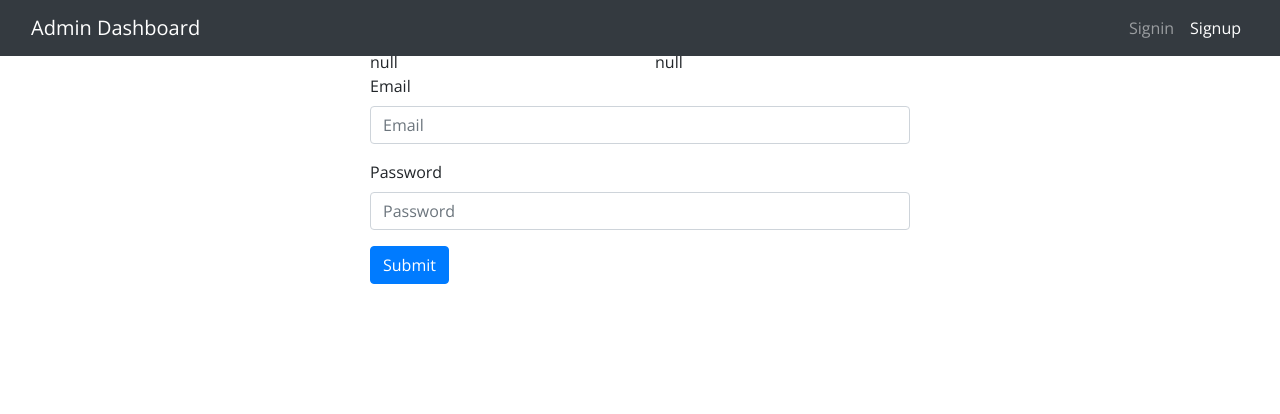
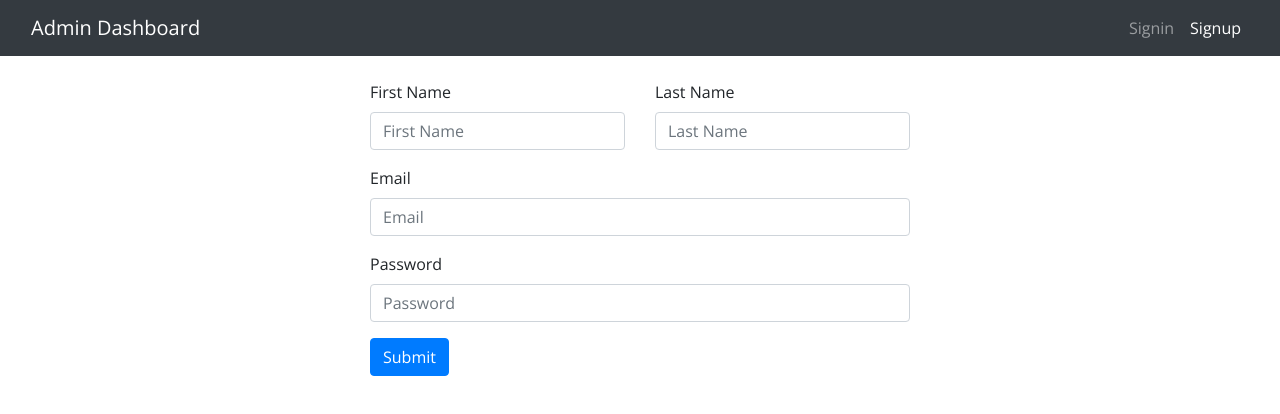
Before and after one commit to josephmathew900/flipkart-clone, a React (Create React App) app in the folder admin-app/: page /signup in a window 1280 px wide. Shown: the top 414 px of the page. Built offline with nearby package versions, Linux system fonts and the light colour scheme.

Commit message:
minor UI fixes

```diff
--- a/admin-app/src/components/UI/Input/index.js
+++ b/admin-app/src/components/UI/Input/index.js
@@ -26,8 +26,6 @@ const Input = (props) => {
         </Form.Group>
       );
       break;
-    case 'text':
-      break;
     default:
       input = (
         <Form.Group>
--- a/admin-app/src/containers/Signin/index.js
+++ b/admin-app/src/containers/Signin/index.js
@@ -27,7 +27,7 @@ const Signin = () => {
   return (
     <Layout>
       <Container>
-        <Row style={{ marginTop: '50px' }}>
+        <Row style={{ marginTop: '80px' }}>
           <Col md={{ span: 6, offset: 3 }}>
             <Form onSubmit={userLogin}>
               <Input
--- a/admin-app/src/containers/Signup/index.js
+++ b/admin-app/src/containers/Signup/index.js
@@ -40,7 +40,7 @@ const Signup = () => {
     <Layout>
       <Container>
         {user.message}
-        <Row style={{ marginTop: '50px' }}>
+        <Row style={{ marginTop: '80px' }}>
           <Col md={{ span: 6, offset: 3 }}>
             <Form onSubmit={userSignup}>
               <Row>
```
